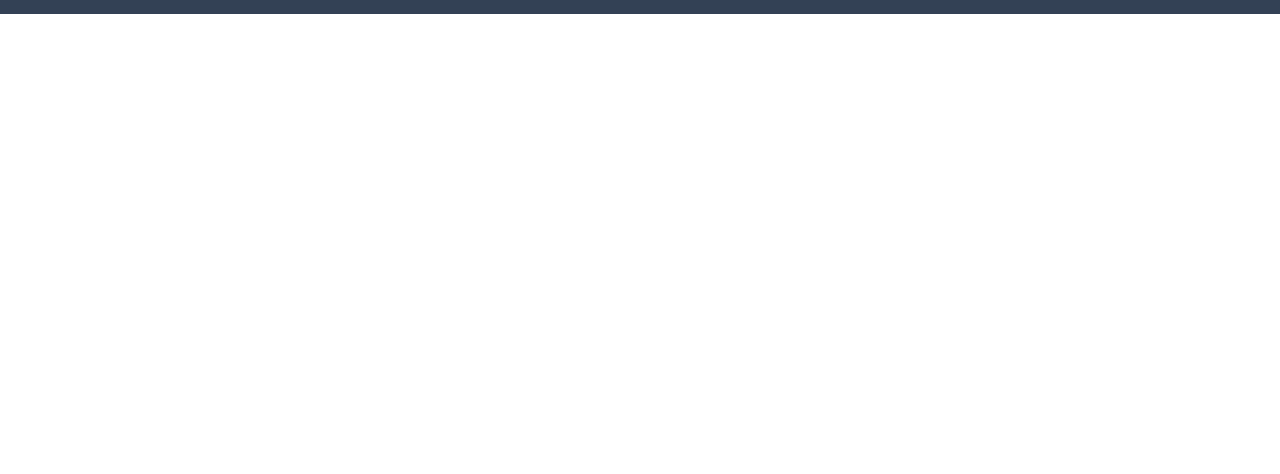
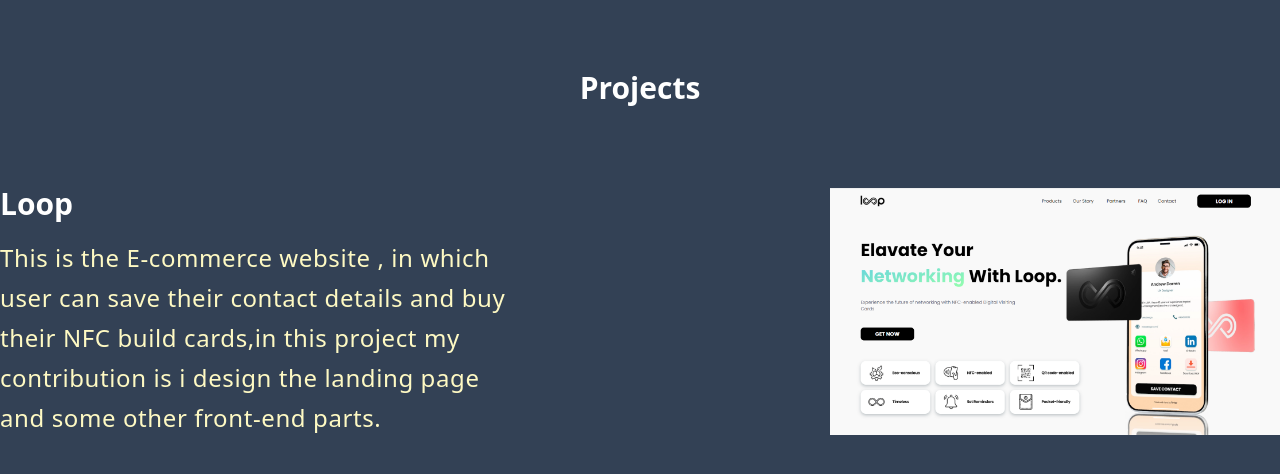
Before and after one commit to amitkumar256/myportfolio, a Next.js app: page / in a window 1280 px wide. Shown: the part 1270-1744 px from the top of the page. Before the commit the page ends 1284 px from the top, so only its background shows below. Built offline with nearby package versions, Linux system fonts and the light colour scheme.

Commit message:
project 1

```diff
--- a/components/About.jsx
+++ b/components/About.jsx
@@ -13,7 +13,7 @@
       >
         Resume
       </button>
-      <div className="flex mt-10 justify-center">
+      <div className="flex mt-10 justify-center" id="about">
         <h1 className="text-white font-bold text-3xl">About me</h1>
       </div>
 
--- a/components/Navbar.jsx
+++ b/components/Navbar.jsx
@@ -33,13 +33,13 @@
       <div className="hidden sm:block">
         <div className="flex  space-x-4 cursor-pointer  ">
           <div className=" hover:scale-105 ">
-            <p>About</p>
+            <a href="#about">About</a>
           </div>
           <div className=" hover:scale-105 ">
-            <p>Skills</p>
+            <a href="#skill">Skills</a>
           </div>
           <div className=" hover:scale-105 ">
-            <p>Projects</p>
+            <a href="#project">Projects</a>
           </div>
           <div className=" hover:scale-105 ">
             <p>Contact</p>
--- /dev/null
+++ b/components/Project.jsx
@@ -0,0 +1,31 @@
+import Image from "next/image";
+import React from "react";
+
+const Project = () => {
+  return (
+    <div className="max-w-[1280px] pb-10  mx-4 xl:mx-auto mt-10 md:mt-14">
+      <div className="flex mt-10 justify-center" id="project">
+        <h1 className="text-white font-bold text-3xl">Projects</h1>
+      </div>{" "}
+      <div className="pt-10">
+        <div className="pt-10 flex-col-reverse sm:flex-row flex justify-between items-center">
+          <div className="sm:w-2/5 ">
+            <h1 className="text-2xl sm:text-3xl text-white font-bold pt-4 sm:pt-0 pb-4">
+              Loop
+            </h1>
+            <p className="text-xl  sm:text-2xl text-yellow-100 leading-8 sm:leading-10 sm:tracking-wide pt-4 sm:pt-0">
+              This is the E-commerce website , in which user can save their
+              contact details and buy their NFC build cards,in this project my
+              contribution is i design the landing page and some other front-end
+              parts.
+            </p>
+          </div>
+
+          <Image src={"/Images/loop.png"} height={450} width={450} />
+        </div>
+      </div>
+    </div>
+  );
+};
+
+export default Project;
--- a/components/Skills.jsx
+++ b/components/Skills.jsx
@@ -4,7 +4,7 @@
 const Skills = () => {
   return (
     <div className="max-w-[1280px] pb-10  mx-4 xl:mx-auto mt-10 md:mt-14">
-      <div className="flex mt-10 justify-center">
+      <div className="flex mt-10 justify-center " id="skill">
         <h1 className="text-white font-bold text-3xl">Skills</h1>
       </div>
       <div className="pt-20 flex flex-col gap-20">
--- a/pages/index.js
+++ b/pages/index.js
@@ -1,5 +1,6 @@
 import About from '@/components/About'
 import Navbar from '@/components/Navbar'
+import Project from '@/components/Project'
 import Skills from '@/components/Skills'
 import React from 'react'
 
@@ -9,6 +10,7 @@
     <Navbar/>
     <About/>
     <Skills/>
+    <Project/>
     </div>
 
   )
```
Also changed, not shown: public/Images/loop.png (added), public/Images/notes.png (added).
